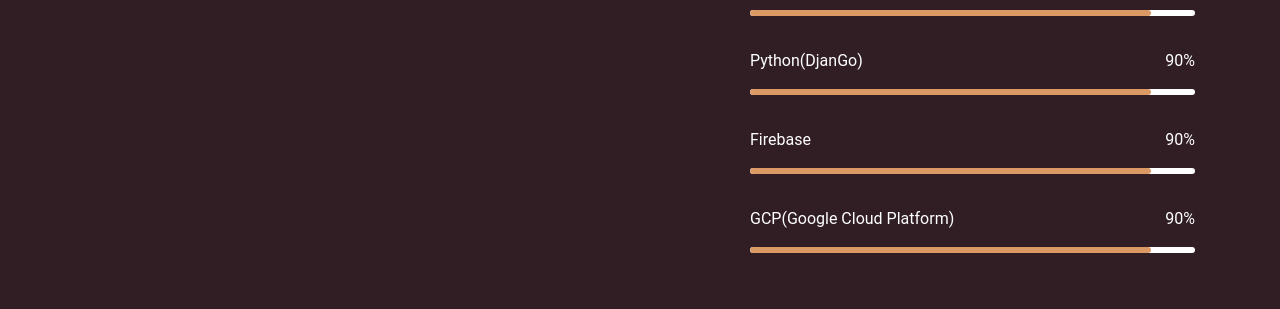
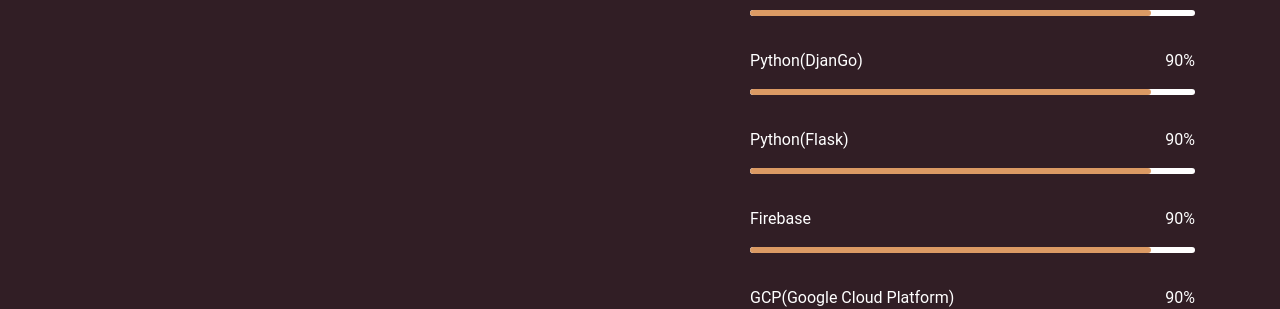
Before and after one commit to Archibeque/portfolio, a React (Create React App) app: page / in a window 1280 px wide. Shown: the part 1760-2069 px from the top of the page. Built offline with nearby package versions, Linux system fonts and the light colour scheme.

Commit message:
added flask

```diff
--- a/src/components/Download.js
+++ b/src/components/Download.js
@@ -110,6 +110,15 @@
           </div>
           <div className="single_progress">
             <div className="label d-flex justify-content-between">
+              <span>Python(Flask)</span>
+              <span>90%</span>
+            </div>
+            <div className="progress">
+              <div className="progress-bar" role="progressbar" style={{width: '90%'}} aria-valuenow={25} aria-valuemin={0} aria-valuemax={100} />
+            </div>
+          </div>
+          <div className="single_progress">
+            <div className="label d-flex justify-content-between">
               <span>Firebase</span>
               <span>90%</span>
             </div>
```
Also changed, not shown: 1 other file (tests, documents, lock files or other folders).
